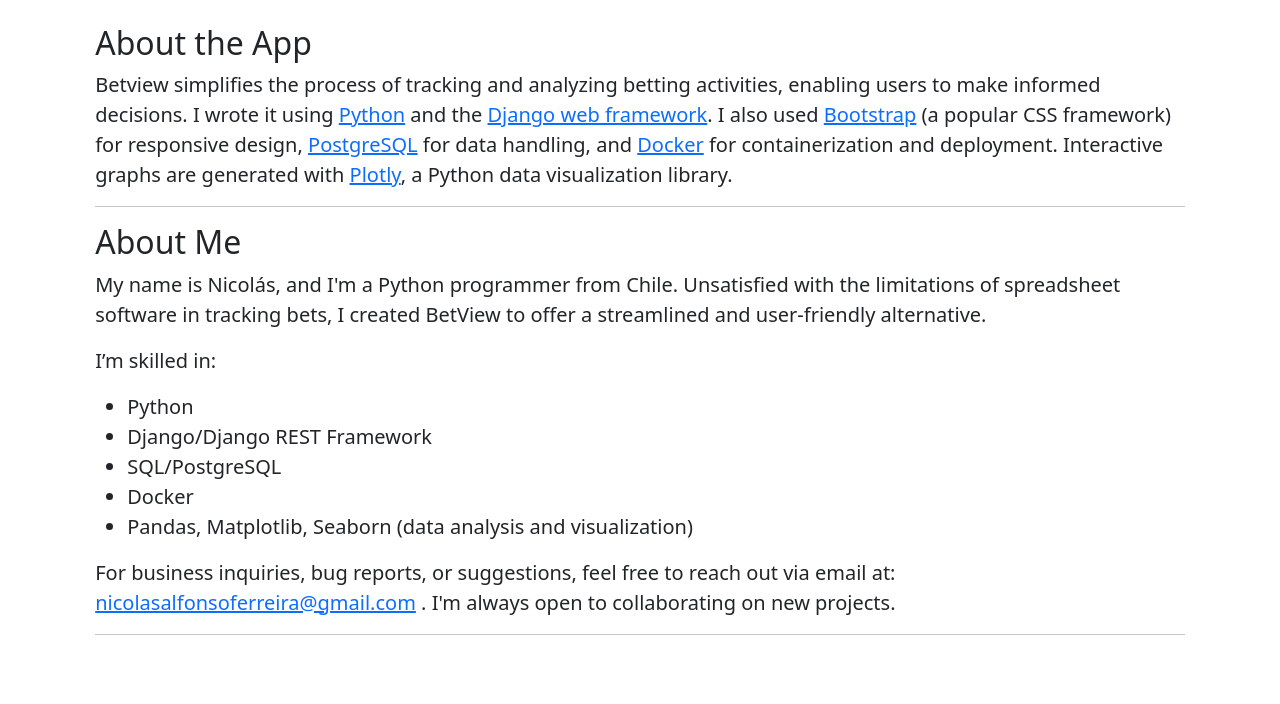
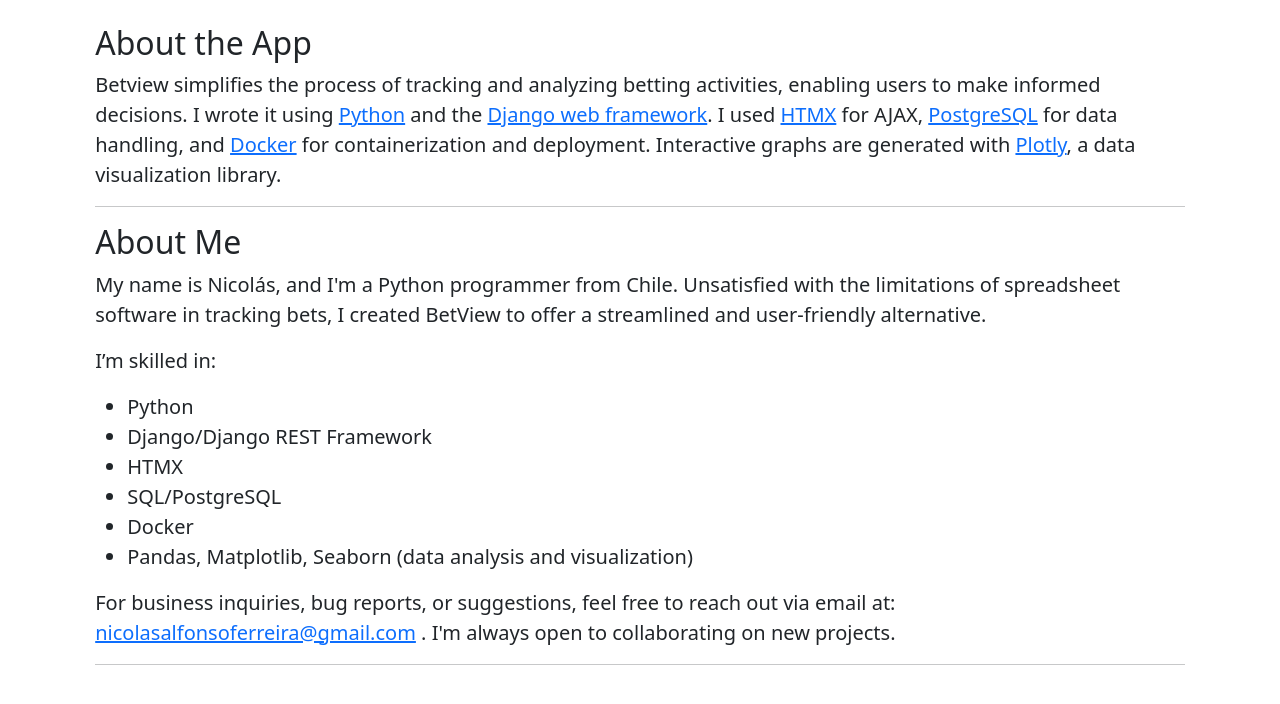
Before and after one commit to nicoferreira90/bet_tracker_orange, a Django app: page /about/ in a window 1280 px wide. Shown: the part 76-780 px from the top of the page. Run offline with Django 5.2, Linux system fonts and the light colour scheme; parts of the project's set-up code (start-up, migrations or seed data) failed here and were passed over.

Commit message:
modified about page

```diff
--- a/templates/about_page.html
+++ b/templates/about_page.html
@@ -7,10 +7,10 @@
     Betview simplifies the process of tracking and analyzing betting activities, enabling users to make informed decisions. I wrote it using
     <a href="https://www.python.org/" target="_blank" rel="noopener noreferrer">Python</a> and the
     <a href="https://www.djangoproject.com/" target="_blank" rel="noopener noreferrer">Django web framework</a>.
-    I also used <a href="https://getbootstrap.com/" target="_blank" rel="noopener noreferrer">Bootstrap</a> (a popular CSS framework) for responsive design,
+    I used <a href="https://htmx.org/" target="_blank" rel="noopener noreferrer">HTMX</a> for AJAX,
     <a href="https://www.postgresql.org/" target="_blank" rel="noopener noreferrer">PostgreSQL</a> for data handling, and
     <a href="https://www.docker.com/" target="_blank" rel="noopener noreferrer">Docker</a> for containerization and deployment. Interactive graphs are generated with
-    <a href="https://plotly.com/" target="_blank" rel="noopener noreferrer">Plotly</a>, a Python data visualization library.
+    <a href="https://plotly.com/" target="_blank" rel="noopener noreferrer">Plotly</a>, a data visualization library.
 </p>
 
 <hr>
@@ -23,6 +23,7 @@
 <ul>
     <li style="font-weight: 400; font-size: 20px;">Python</li>
     <li style="font-weight: 400; font-size: 20px;">Django/Django REST Framework</li>
+    <li style="font-weight: 400; font-size: 20px;">HTMX</li>
     <li style="font-weight: 400; font-size: 20px;">SQL/PostgreSQL</li>
     <li style="font-weight: 400; font-size: 20px;">Docker</li>
     <li style="font-weight: 400; font-size: 20px;">Pandas, Matplotlib, Seaborn (data analysis and visualization)</li>
```
